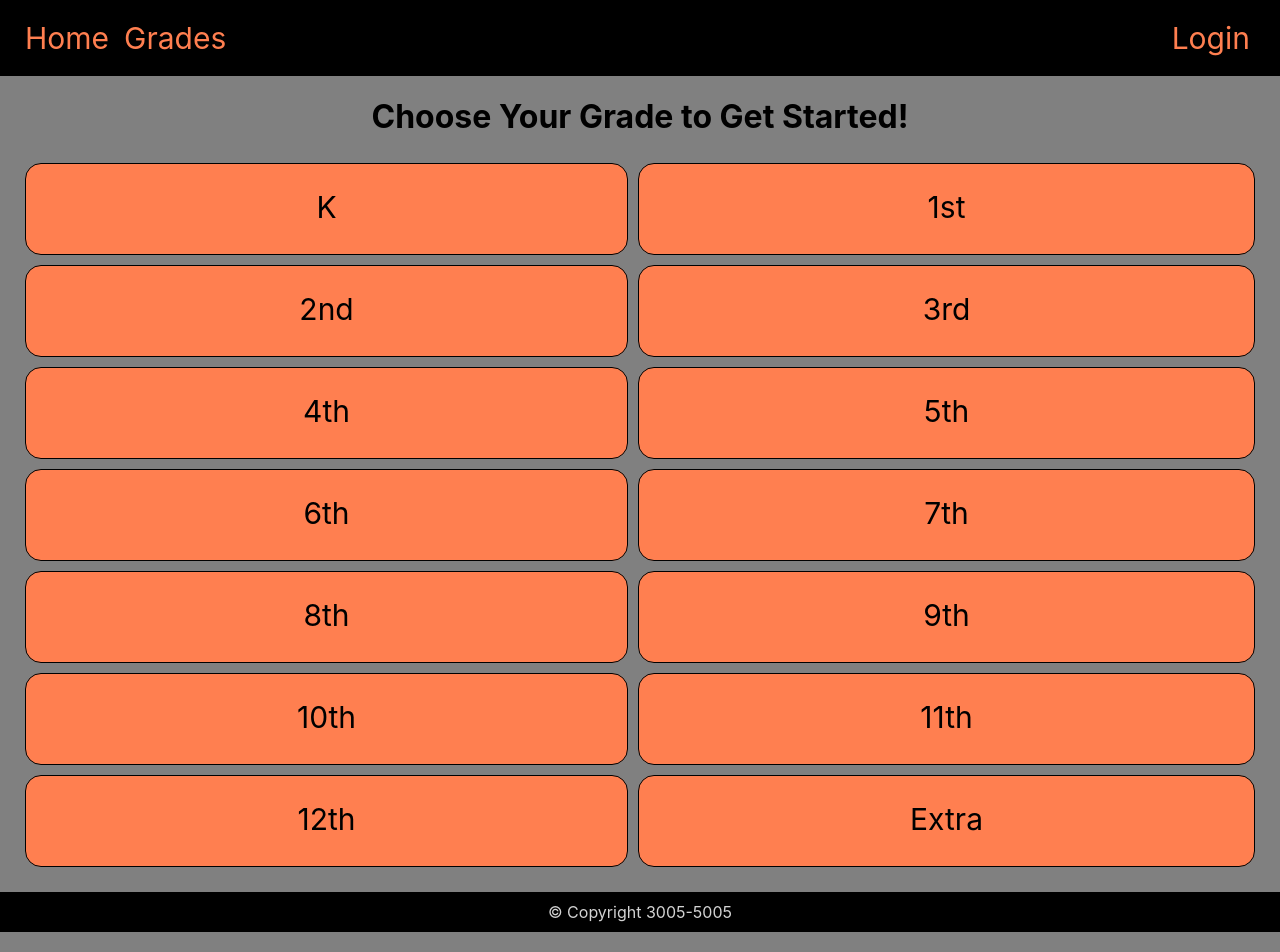
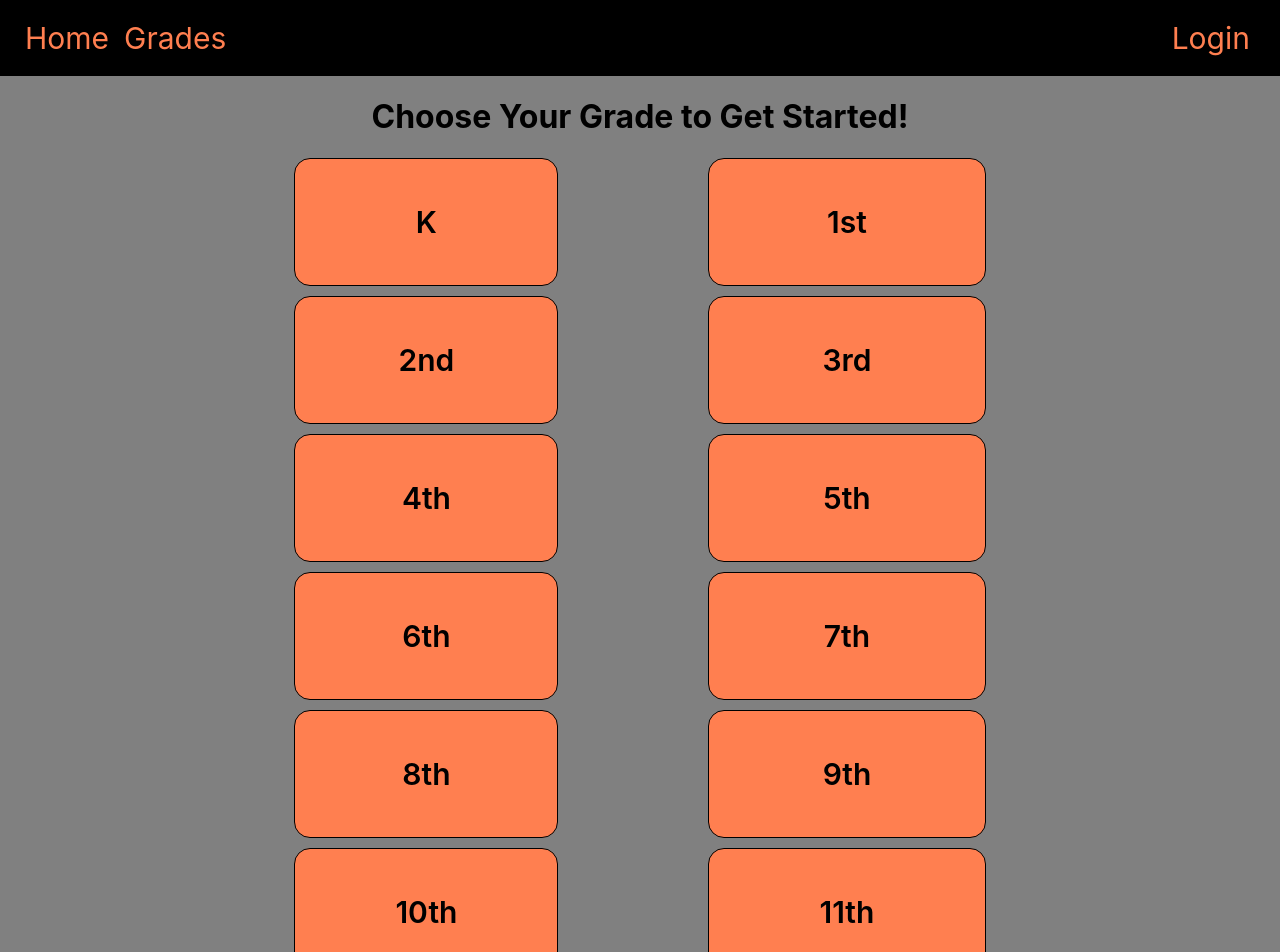
Before and after one commit to AlexOcegueda/MathLearn, a React (Create React App) app: page /Grades in a window 1280 px wide. Shown: the top 952 px of the page. Built offline with nearby package versions, Linux system fonts and the light colour scheme.

Commit message:
adjusted the look of grade items

```diff
--- a/src/App.css
+++ b/src/App.css
@@ -95,6 +95,7 @@ nav {
   display: grid;
   grid-template-columns: auto auto;
   margin: 20px;
+  justify-content: center;
 }
 
 .grade-item-container {
@@ -103,14 +104,21 @@ nav {
   display: flex;
   justify-content: center;
   border-radius: 1rem;
-  margin: 5px;
-  padding-bottom: 4px;
 }
 
 .grade-item {
-  padding: 20px;
+  padding: 15px 100px 15px 100px;
   font-size: 30px;
-  margin: 5px
+  font-weight: 600;
+}
+
+.odd {
+  margin-left: 150px;
+}
+
+.even,
+.odd {
+  margin-bottom: 10px;
 }
 
 /* login */
--- a/src/Grades.js
+++ b/src/Grades.js
@@ -5,47 +5,47 @@ function Grades() {
         <>
             <h1 className='grades-header'>Choose Your Grade to Get Started!</h1>
             <div className='grade-list-container'>
-                <div className='grade-item-container'>
-                    <div className='grade-item'>K</div>
+                <div className='grade-item-container even'>
+                    <p className='grade-item'>K</p>
                 </div>
-                <div className='grade-item-container'>
-                    <div className='grade-item'>1st</div>
+                <div className='grade-item-container odd'>
+                    <p className='grade-item'>1st</p>
                 </div>
-                <div className='grade-item-container'>
-                    <div className='grade-item'>2nd</div>
+                <div className='grade-item-container even'>
+                    <p className='grade-item'>2nd</p>
                 </div>
-                <div className='grade-item-container'>
-                    <div className='grade-item'>3rd</div>
+                <div className='grade-item-container odd'>
+                    <p className='grade-item'>3rd</p>
                 </div>
-                <div className='grade-item-container'>
-                    <div className='grade-item'>4th</div>
+                <div className='grade-item-container even'>
+                    <p className='grade-item'>4th</p>
                 </div>
-                <div className='grade-item-container'>
-                    <div className='grade-item'>5th</div>
+                <div className='grade-item-container odd'>
+                    <p className='grade-item'>5th</p>
                 </div>
-                <div className='grade-item-container'>
-                    <div className='grade-item'>6th</div>
+                <div className='grade-item-container even'>
+                    <p className='grade-item'>6th</p>
                 </div>
-                <div className='grade-item-container'>
-                    <div className='grade-item'>7th</div>
+                <div className='grade-item-container odd'>
+                    <p className='grade-item'>7th</p>
                 </div>
-                <div className='grade-item-container'>
-                    <div className='grade-item'>8th</div>
+                <div className='grade-item-container even'>
+                    <p className='grade-item'>8th</p>
                 </div>
-                <div className='grade-item-container'>
-                    <div className='grade-item'>9th</div>
+                <div className='grade-item-container odd'>
+                    <p className='grade-item'>9th</p>
                 </div>
-                <div className='grade-item-container'>
-                    <div className='grade-item'>10th</div>
+                <div className='grade-item-container even'>
+                    <p className='grade-item'>10th</p>
                 </div>
-                <div className='grade-item-container'>
-                    <div className='grade-item'>11th</div>
+                <div className='grade-item-container odd'>
+                    <p className='grade-item'>11th</p>
                 </div>
-                <div className='grade-item-container'>
-                    <div className='grade-item'>12th</div>
+                <div className='grade-item-container even'>
+                    <p className='grade-item'>12th</p>
                 </div>
-                <div className='grade-item-container'>
-                    <div className='grade-item'>Extra</div>
+                <div className='grade-item-container odd'>
+                    <p className='grade-item'>Extra</p>
                 </div>
             </div>
         </>
```
